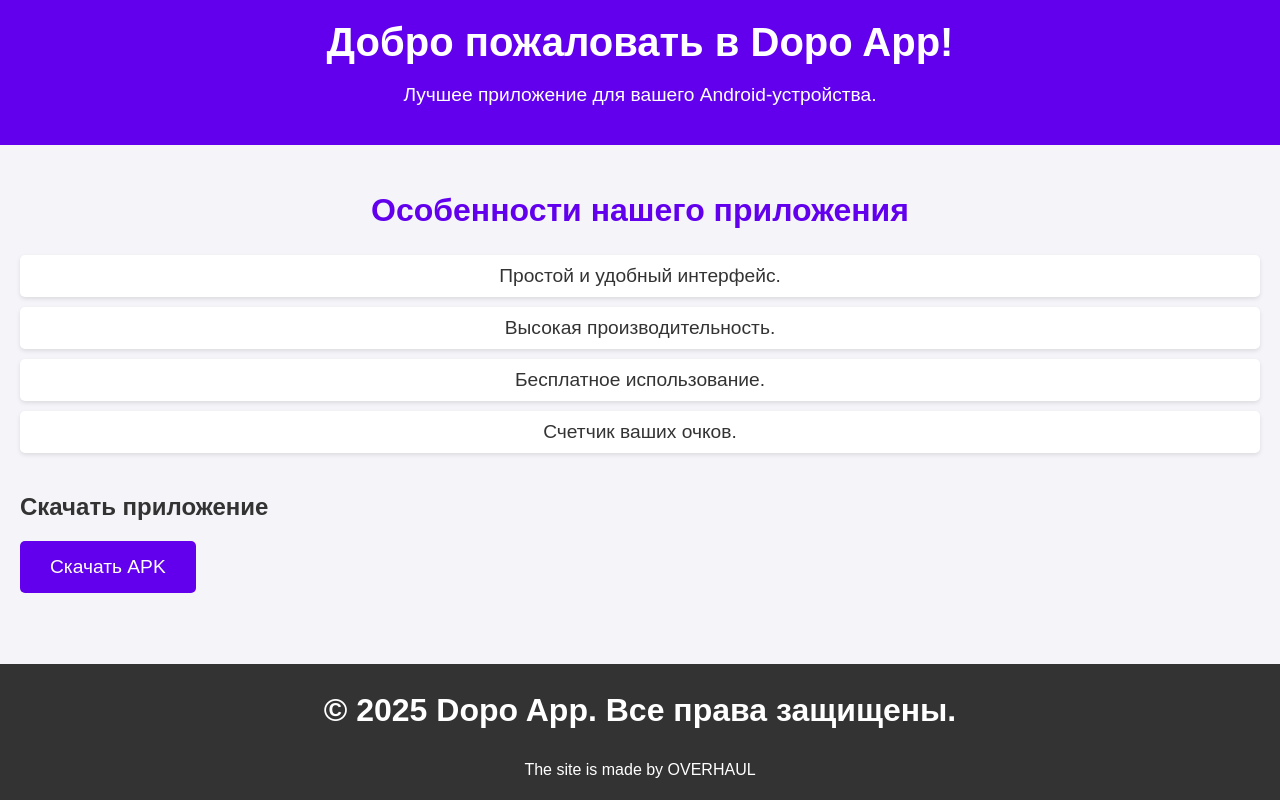
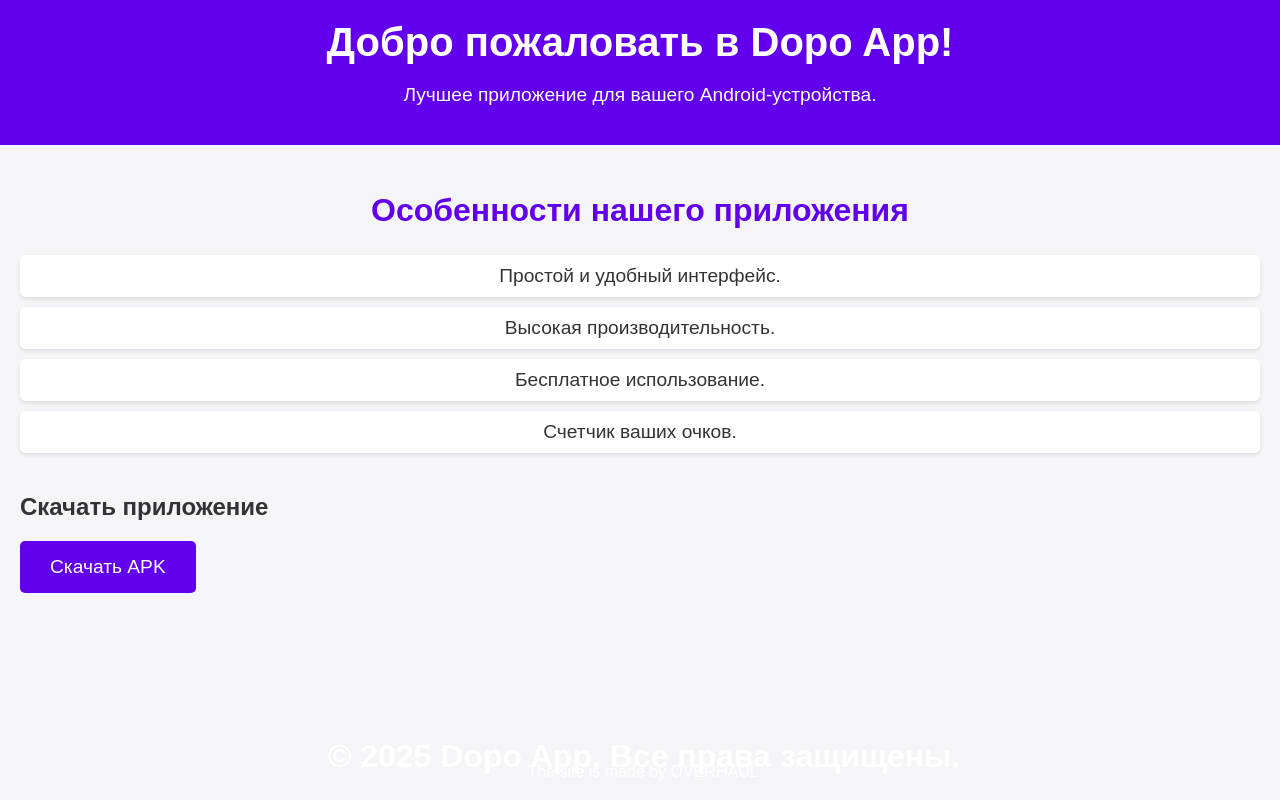
Before and after one commit to 1temmxxgod/dopoapp, a plain HTML site: page index.html in a window 1280 px wide. Drawn offline with Linux system fonts and the light colour scheme.

Commit message:
Add files via upload

```diff
--- a/styles.css
+++ b/styles.css
@@ -74,15 +74,18 @@ footer {
 	text-align: center;
 	background-color: #333;
 	color: white;
-	position: fixed;
-	bottom: 0;
-	width: 100%;
 }
 
 	footer h1 {
-		padding: 6px;
+		padding: 4px;
+		position: fixed;
+		bottom: 0;
+		width: 100%;
 	}
 
 	footer p {
-		padding: 5px;
+		padding: 3px;
+		position: fixed;
+		bottom: 0;
+		width: 100%;
 	}
```
